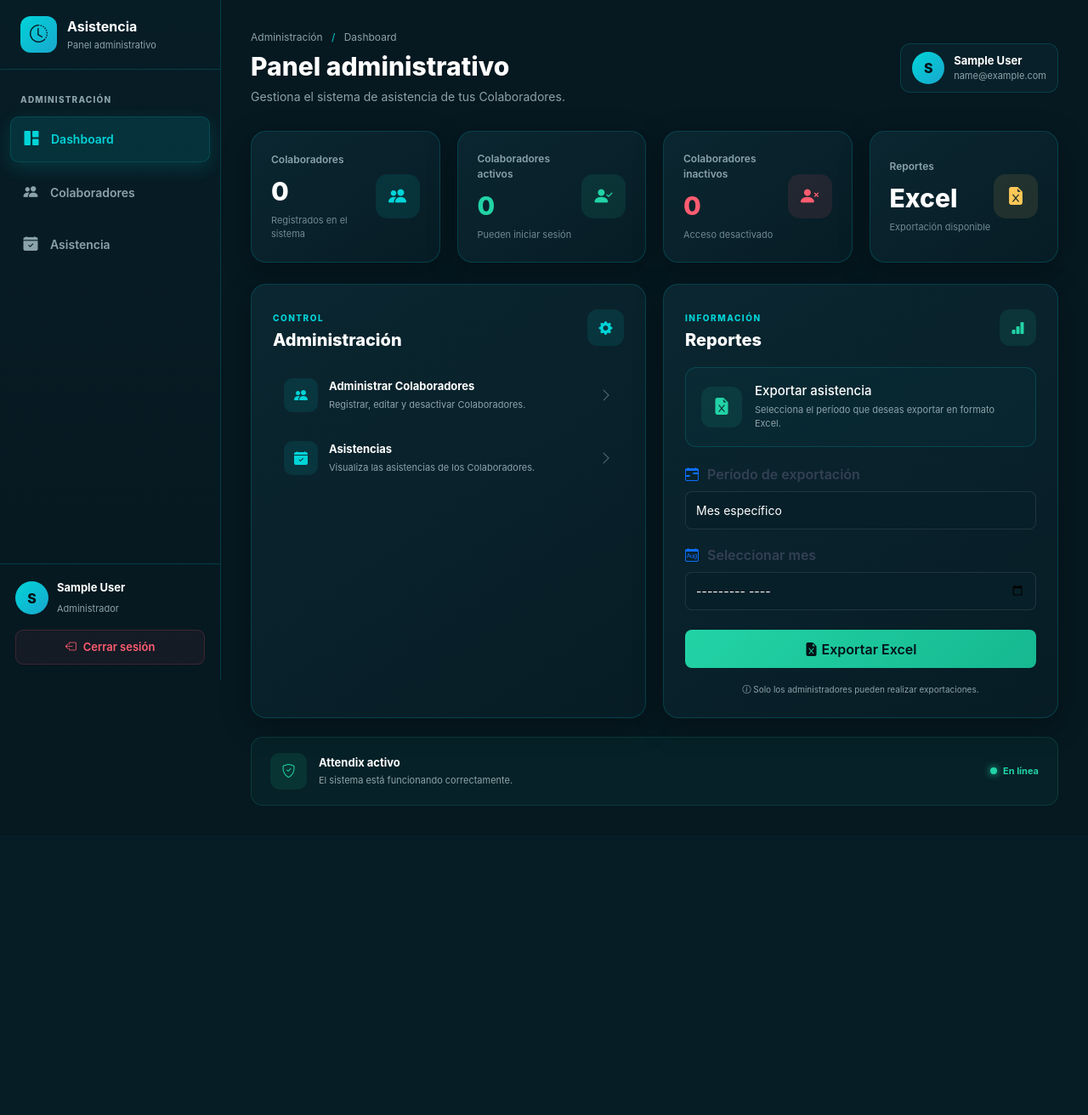
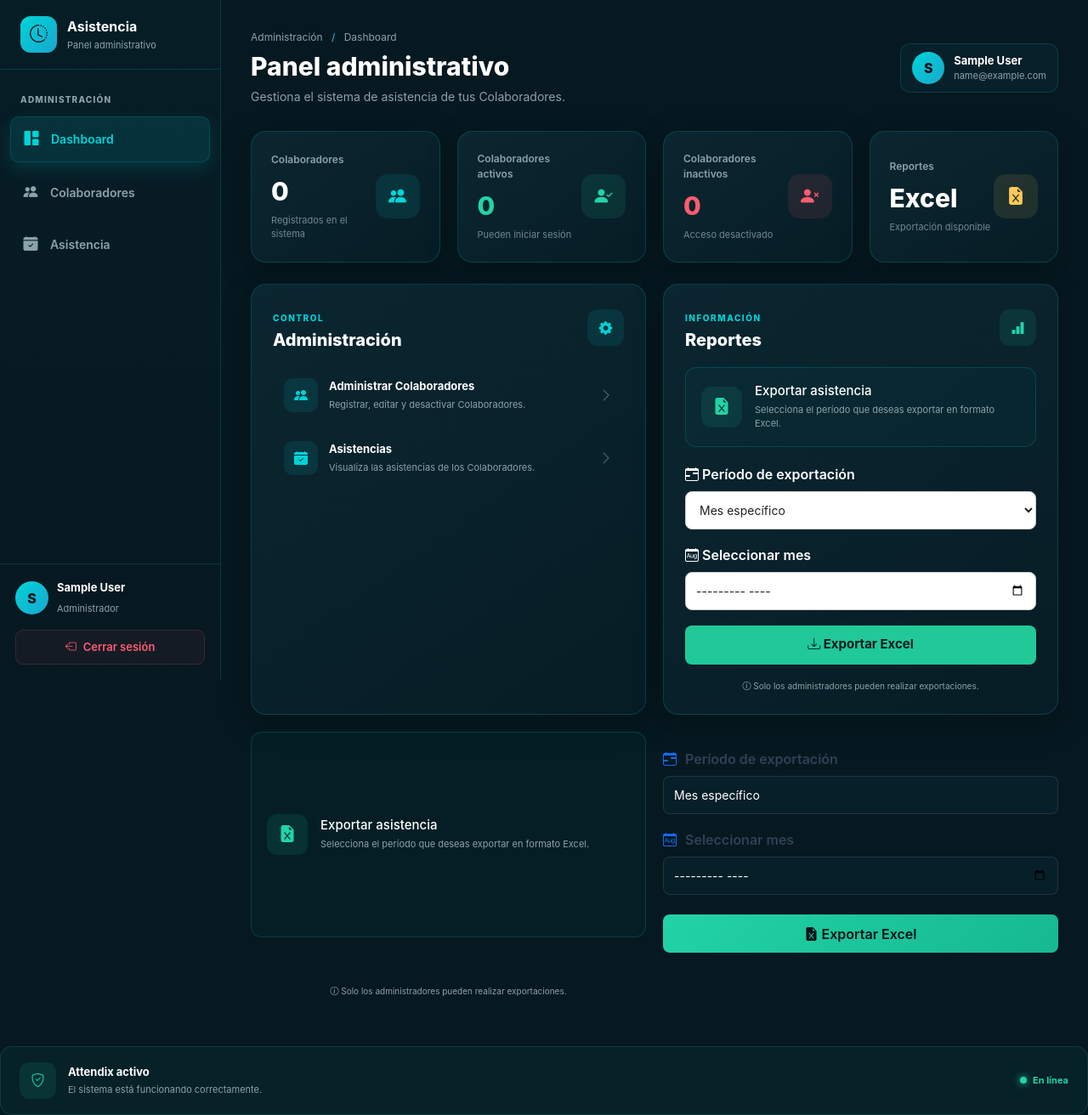
Before and after one commit to el-dino19/Attendix, a Flask app: page /Attendix/ in a window 1280 px wide. Shown: the whole page at 85% size. Before the commit the page ends 948 px from the top, so only its background shows below. Run offline with Flask 3, Linux system fonts and the light colour scheme; the visitor is signed in with stand-in values (Sample User, id 1); data that the repository does not hold is empty.

Commit message:
Actualizar proyecto

```diff
--- a/app/templates/admin/dashboard.html
+++ b/app/templates/admin/dashboard.html
@@ -634,33 +634,231 @@ Panel | Attendix
            REPORTES
       ================================================== -->
 
-      <div class="panel-card">
+      <!-- =================================================
+     REPORTES
+================================================== -->
+
+<div class="panel-card">
+
+  <div class="panel-header">
+
+    <div>
+      <span class="panel-label">INFORMACIÓN</span>
+
+      <h2>Reportes</h2>
+    </div>
+
+    <div class="panel-header-icon green">
+      <i class="bi bi-bar-chart-fill"></i>
+    </div>
+
+  </div>
 
 
-        <!-- HEADER -->
+  <!-- INFORMACIÓN DEL REPORTE -->
 
-        <div class="panel-header">
+  <div class="report-box">
 
-          <div>
+    <div class="report-icon">
+      <i class="bi bi-file-earmark-excel-fill"></i>
+    </div>
 
-            <span class="panel-label">
-              INFORMACIÓN
-            </span>
+    <div>
 
-            <h2>
-              Reportes
-            </h2>
+      <h3>Exportar asistencia</h3>
 
-          </div>
+      <p>
+        Selecciona el período que deseas exportar en formato Excel.
+      </p>
+
+    </div>
+
+  </div>
 
 
-          <div class="panel-header-icon green">
+  <!-- ==========================================
+       FORMULARIO DE EXPORTACIÓN
+  =========================================== -->
 
-            <i class="bi bi-bar-chart-fill"></i>
+  <form
+    action="{{ url_for('admin.exportar') }}"
+    method="GET"
+    id="formExportar"
+    style="
+      display: block !important;
+      visibility: visible !important;
+      opacity: 1 !important;
+      margin-top: 20px;
+    "
+  >
 
-          </div>
+    <!-- PERÍODO -->
 
-        </div>
+    <div
+      style="
+        display: block !important;
+        visibility: visible !important;
+        margin-bottom: 18px;
+      "
+    >
+
+      <label
+        for="periodo"
+        style="
+          display: block !important;
+          margin-bottom: 8px;
+          color: #ffffff;
+          font-weight: 600;
+        "
+      >
+
+        <i class="bi bi-calendar-range"></i>
+
+        Período de exportación
+
+      </label>
+
+
+      <select
+        name="periodo"
+        id="periodo"
+        style="
+          display: block !important;
+          visibility: visible !important;
+          width: 100% !important;
+          height: 45px !important;
+          padding: 8px 12px !important;
+          background: #ffffff !important;
+          color: #222222 !important;
+          border: 1px solid #cccccc !important;
+          border-radius: 8px !important;
+          font-size: 14px !important;
+        "
+      >
+
+        <option value="mes">
+          Mes específico
+        </option>
+
+        <option value="3_meses">
+          Últimos 3 meses
+        </option>
+
+        <option value="6_meses">
+          Últimos 6 meses
+        </option>
+
+        <option value="todos">
+          Todos los registros
+        </option>
+
+      </select>
+
+    </div>
+
+
+    <!-- ==========================================
+         SELECCIONAR MES
+    =========================================== -->
+
+    <div
+      id="selectorMesExportacion"
+      style="
+        display: block !important;
+        visibility: visible !important;
+        margin-bottom: 18px;
+      "
+    >
+
+      <label
+        for="mes"
+        style="
+          display: block !important;
+          margin-bottom: 8px;
+          color: #ffffff;
+          font-weight: 600;
+        "
+      >
+
+        <i class="bi bi-calendar-month"></i>
+
+        Seleccionar mes
+
+      </label>
+
+
+      <input
+        type="month"
+        name="mes"
+        id="mes"
+        required
+        style="
+          display: block !important;
+          visibility: visible !important;
+          width: 100% !important;
+          height: 45px !important;
+          padding: 8px 12px !important;
+          background: #ffffff !important;
+          color: #222222 !important;
+          border: 1px solid #cccccc !important;
+          border-radius: 8px !important;
+          font-size: 14px !important;
+          box-sizing: border-box !important;
+        "
+      >
+
+    </div>
+
+
+    <!-- ==========================================
+         BOTÓN EXPORTAR
+    =========================================== -->
+
+    <button
+      type="submit"
+      style="
+        display: block !important;
+        visibility: visible !important;
+        width: 100% !important;
+        height: 46px !important;
+        border: none !important;
+        border-radius: 8px !important;
+        background: #20c997 !important;
+        color: #001b20 !important;
+        font-weight: 700 !important;
+        font-size: 15px !important;
+        cursor: pointer !important;
+      "
+    >
+
+      <i class="bi bi-download"></i>
+
+      Exportar Excel
+
+    </button>
+
+  </form>
+
+
+  <!-- INFORMACIÓN -->
+
+  <div
+    class="report-info"
+    style="
+      display: block !important;
+      visibility: visible !important;
+      margin-top: 18px;
+    "
+  >
+
+    <i class="bi bi-info-circle"></i>
+
+    Solo los administradores pueden realizar exportaciones.
+
+  </div>
+
+</div>
+
 
 
 
```
